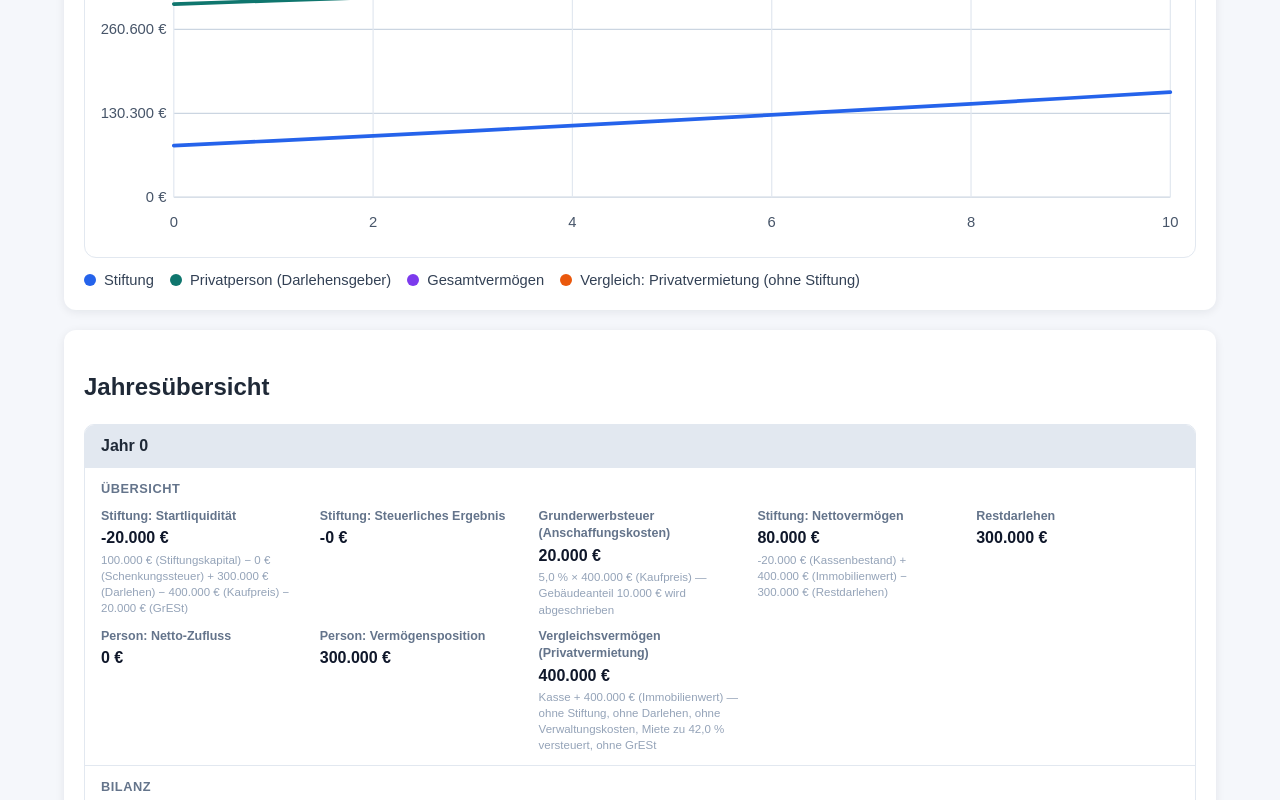
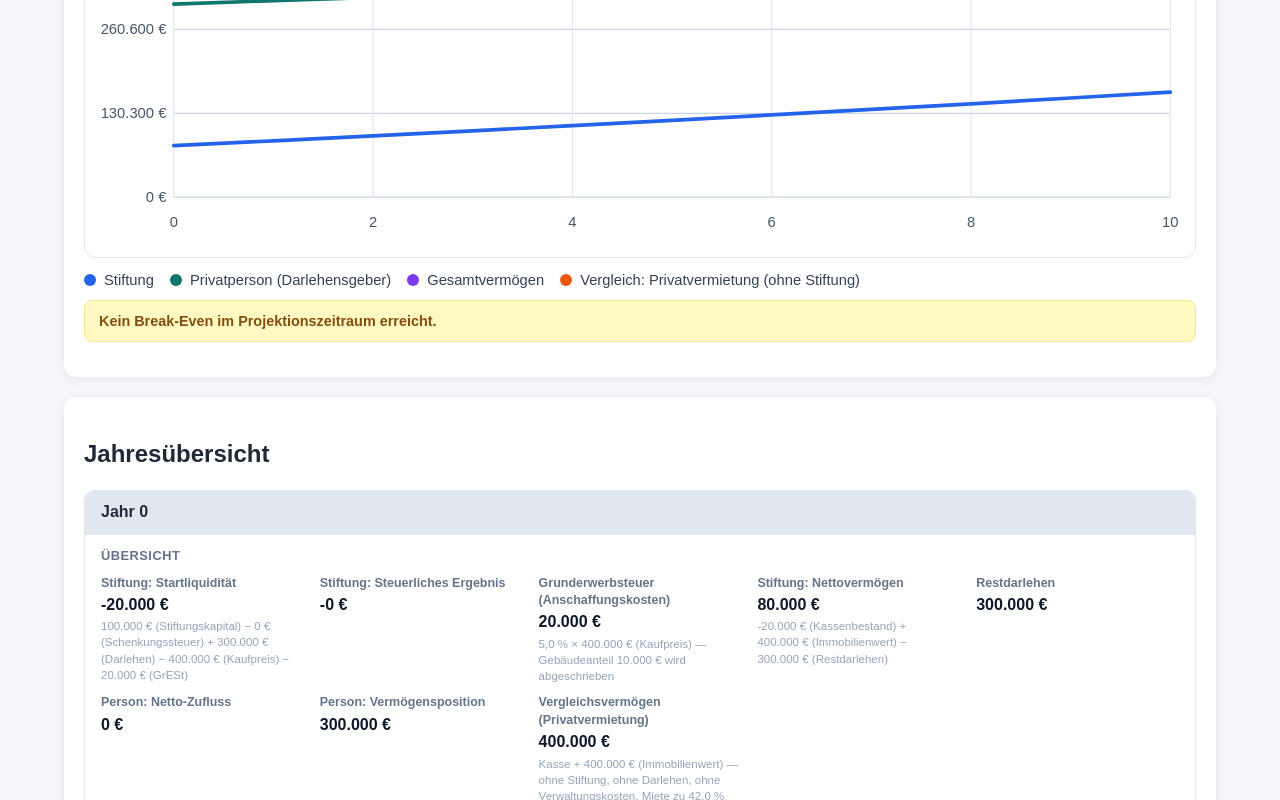
Before and after one commit to maorun/family-foundation, a Next.js app: page / in a window 1280 px wide. Shown: the part 2306-3106 px from the top of the page. Built offline with nearby package versions, Linux system fonts and the light colour scheme.

Commit message:
feat: show break-even year in Vermögensverlauf chart

```diff
--- a/app/page.js
+++ b/app/page.js
@@ -853,6 +853,17 @@ export default function Home() {
           index === 0 || index === allTicks.length - 1 || tick.index % xTickStep === 0,
       );
 
+    const breakEvenIndex = result.rows.findIndex(
+      (row) => row.foundationWealth + row.personAssetPosition >= row.compareWealth,
+    );
+    const breakEven =
+      breakEvenIndex >= 0
+        ? {
+            year: result.rows[breakEvenIndex].year,
+            x: xFromIndex(breakEvenIndex),
+          }
+        : null;
+
     return {
       chartWidth,
       chartHeight,
@@ -861,6 +872,7 @@ export default function Home() {
       lines,
       yTicks,
       xTicks,
+      breakEven,
     };
   }, [result.rows]);
 
@@ -1368,6 +1380,25 @@ export default function Home() {
                   />
                 </g>
               ))}
+
+              {wealthChart.breakEven && (
+                <g>
+                  <line
+                    x1={wealthChart.breakEven.x}
+                    y1={wealthChart.margin.top}
+                    x2={wealthChart.breakEven.x}
+                    y2={wealthChart.chartHeight - wealthChart.margin.bottom}
+                    className={styles.chartBreakEvenLine}
+                  />
+                  <text
+                    x={wealthChart.breakEven.x + 5}
+                    y={wealthChart.margin.top + 14}
+                    className={styles.chartBreakEvenLabel}
+                  >
+                    Break-Even: Jahr {wealthChart.breakEven.year}
+                  </text>
+                </g>
+              )}
             </svg>
           </div>
           <div className={styles.chartLegend}>
@@ -1382,6 +1413,15 @@ export default function Home() {
               </div>
             ))}
           </div>
+          {wealthChart.breakEven ? (
+            <p className={styles.breakEvenBadge}>
+              ✓ Break-Even erreicht in Jahr {wealthChart.breakEven.year} – ab diesem Jahr übersteigt das Gesamtvermögen (Stiftung) das Vergleichsvermögen (Privatvermietung).
+            </p>
+          ) : (
+            <p className={styles.breakEvenMissing}>
+              Kein Break-Even im Projektionszeitraum erreicht.
+            </p>
+          )}
         </section>
 
         <section className={styles.panel}>
--- a/app/page.module.css
+++ b/app/page.module.css
@@ -424,6 +424,40 @@
   border-radius: 999px;
 }
 
+.chartBreakEvenLine {
+  stroke: #16a34a;
+  stroke-width: 2;
+  stroke-dasharray: 6 4;
+}
+
+.chartBreakEvenLabel {
+  fill: #16a34a;
+  font-size: 11px;
+  font-weight: 700;
+}
+
+.breakEvenBadge {
+  margin-top: 10px;
+  padding: 10px 14px;
+  border-radius: 8px;
+  background: #f0fdf4;
+  color: #15803d;
+  font-weight: 700;
+  font-size: 0.9rem;
+  border: 1px solid #bbf7d0;
+}
+
+.breakEvenMissing {
+  margin-top: 10px;
+  padding: 10px 14px;
+  border-radius: 8px;
+  background: #fef9c3;
+  color: #854d0e;
+  font-weight: 700;
+  font-size: 0.9rem;
+  border: 1px solid #fde68a;
+}
+
 @media (max-width: 900px) {
   .page {
     padding: 16px;
```
